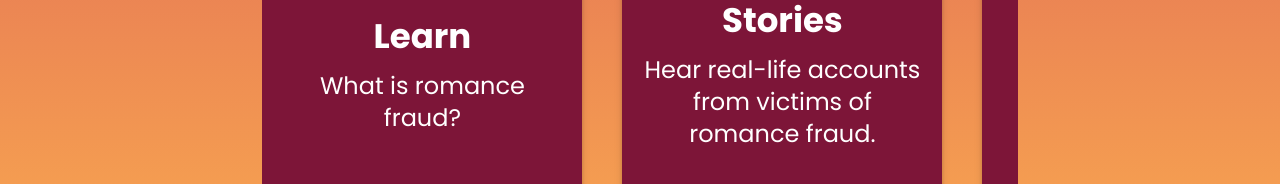
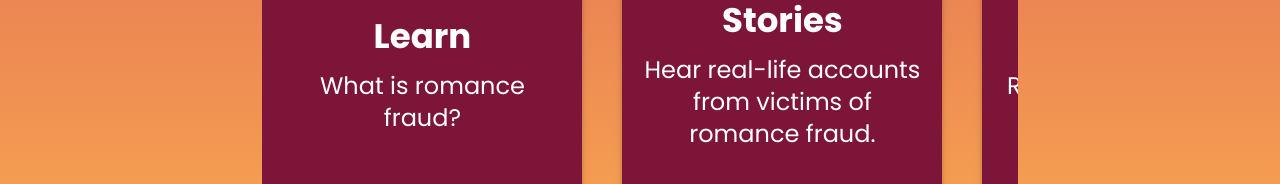
Before and after one commit to heavens-potato/open-hearts, a Next.js app in the folder open-hearts/: page /landing in a window 1280 px wide. Shown: the part 1143-1327 px from the top of the page. Built offline with nearby package versions, Linux system fonts and the light colour scheme; some icons are missing; a web font is replaced by a local one.

Commit message:
updated scroll card order

```diff
--- a/open-hearts/src/components/scrollableCards.js
+++ b/open-hearts/src/components/scrollableCards.js
@@ -46,14 +46,14 @@ export default function scrollableCards() {
             link: "/stories",
         },
         {
+            title: "Red Flags",
+            description: "Romance fraud's most common red flags",
+            link: "/red-flags"
+        },
+        {
             title: "Game",
             description: "Test your skills!",
             link: "/minigame",
-        },
-        {
-            title: "Red Flags",
-            description: "Romance fraud's most common red flags",
-            link: "/red-flags"
         },
         {
             title: "Resources",
```
